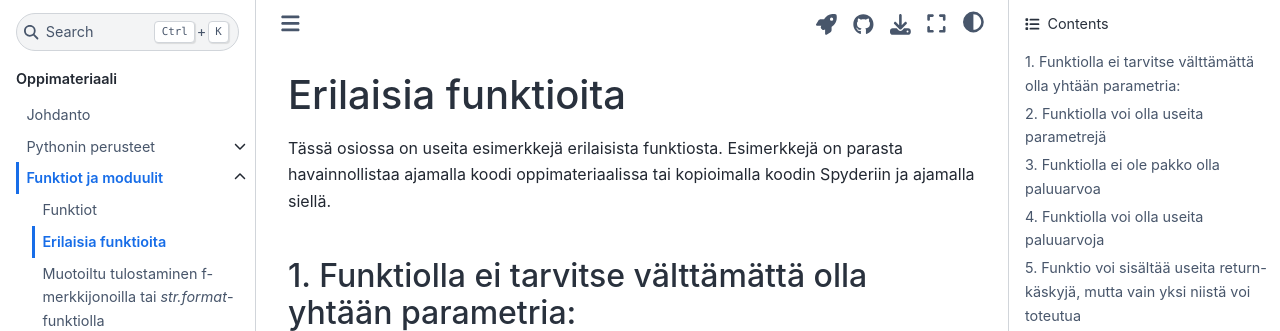
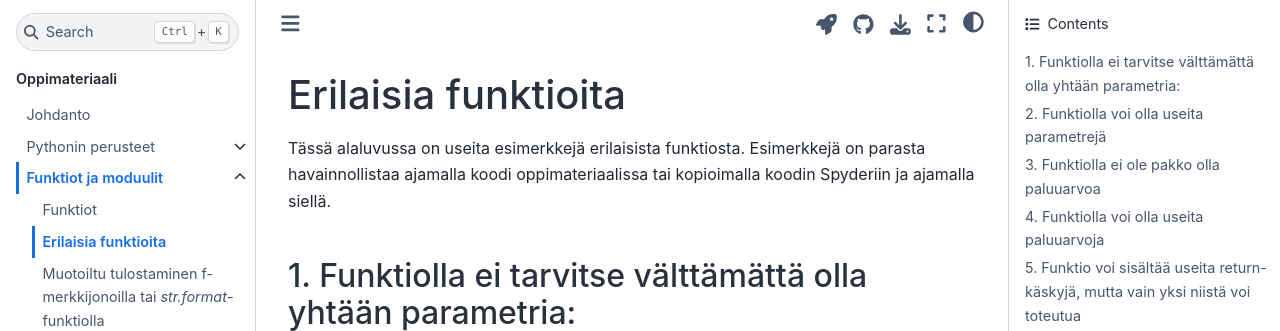
Before and after one commit to elina-ruha/CHEM-ohjelmointikurssikirja-test, a Jupyter Book: the page built from book/funktiot/erilaiset-funktiot.md, in a window 1280 px wide and 900 px high. Shown: the top 331 px of the window. Built offline with Jupyter Book 1.0.4 settings and Sphinx 7.4.7 and the Sphinx Book theme 1.1.4, drawn with Linux system fonts in a browser that asks for light colours; comment, search, counter and statistics services are not loaded.

Commit message:
Update erilaiset-funktiot.md

````diff
--- a/book/funktiot/erilaiset-funktiot.md
+++ b/book/funktiot/erilaiset-funktiot.md
@@ -10,7 +10,7 @@ kernelspec:
   name: python3
 ---
 # Erilaisia funktioita
-Tässä osiossa on useita esimerkkejä erilaisista funktiosta. Esimerkkejä on parasta havainnollistaa ajamalla koodi
+Tässä alaluvussa on useita esimerkkejä erilaisista funktiosta. Esimerkkejä on parasta havainnollistaa ajamalla koodi
 oppimateriaalissa tai kopioimalla koodin Spyderiin ja ajamalla siellä.
 ## 1. Funktiolla ei tarvitse välttämättä olla yhtään parametria:
 ```{code-cell} ipython3
````
Also changed, not shown: other parts of book/funktiot/erilaiset-funktiot.md (+1 -1 lines).
